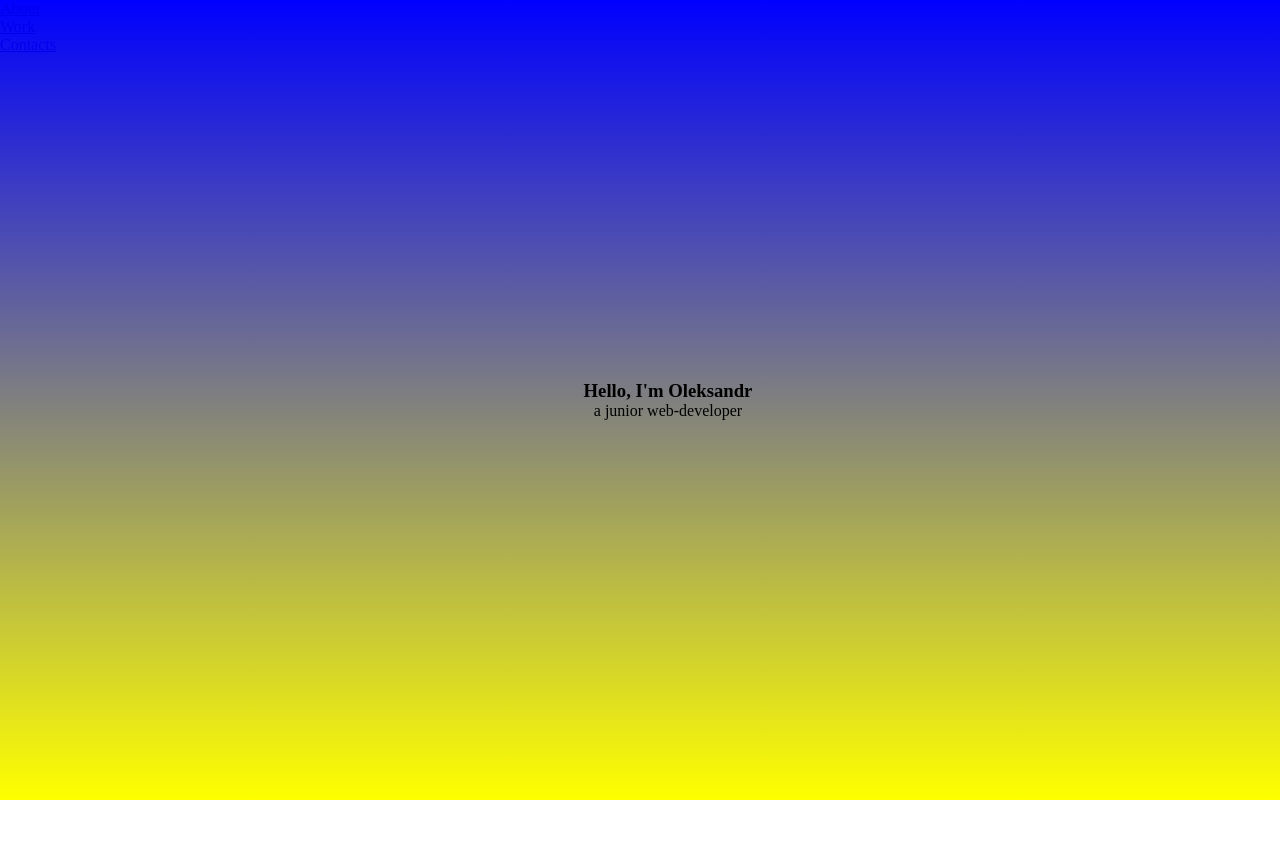
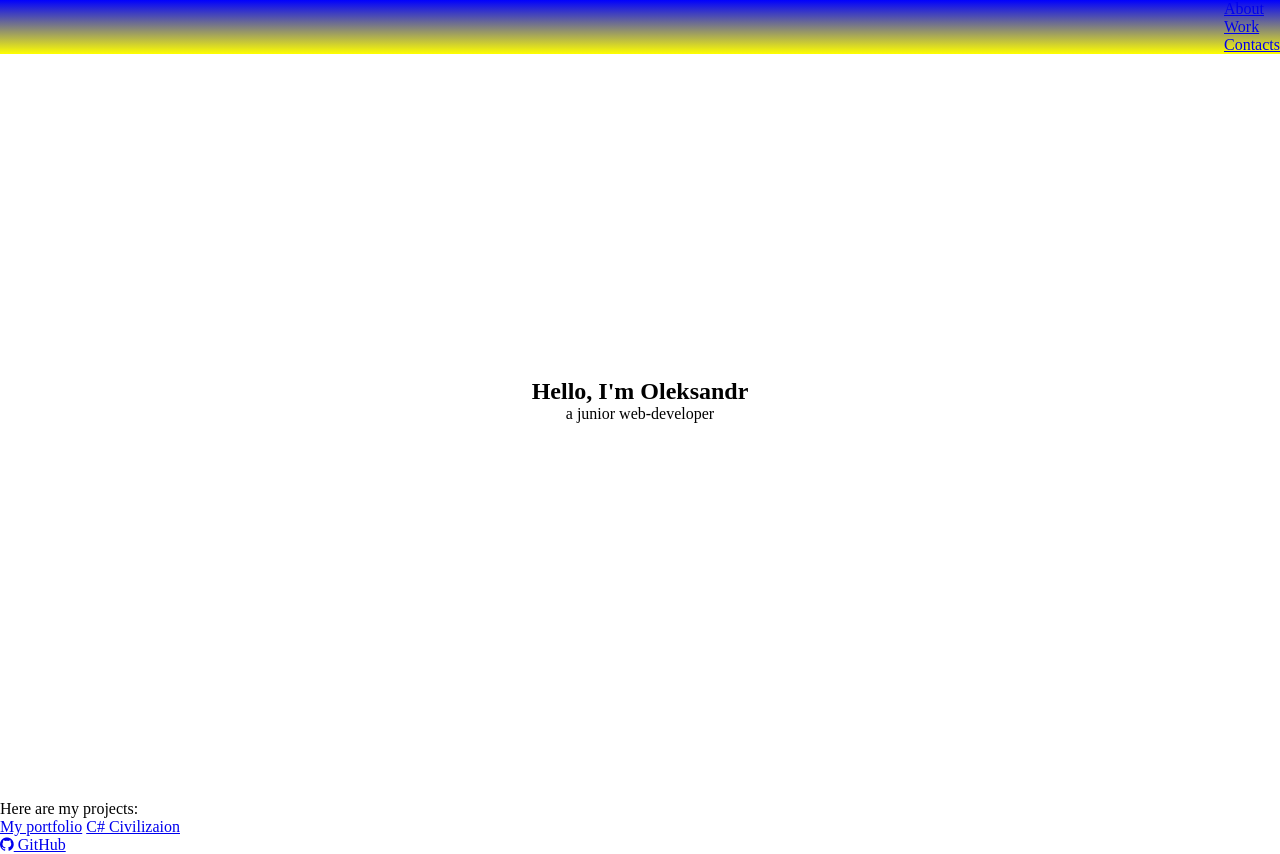
Before and after one commit to AlMihA/freecodecamp, a plain HTML site: page index.html in a window 1280 px wide. Before the commit the page ends 800 px from the top, so only its background shows below. Drawn offline with Linux system fonts and the light colour scheme.

Commit message:
Update index.html

```diff
--- a/index.html
+++ b/index.html
@@ -6,6 +6,7 @@
     <meta name="description" content="My portfolio" />
     <title>AlMihA's portfolio</title>
     <link rel="stylesheet" href="styles.css" />
+    <link rel="stylesheet" href="https://cdnjs.cloudflare.com/ajax/libs/font-awesome/4.7.0/css/font-awesome.min.css">
   </head>
   <body>
     <nav id="navbar">
@@ -14,17 +15,19 @@
         <li><a class="nav-link" href="#projects">Work</a></li>
         <li><a class="nav-link" href="#contacts">Contacts</a></li>
       </ul>
-    </navbar>
+    </nav>
     <section id="welcome-section">
       <h1>Hello, I'm Oleksandr</h1>
       <p>a junior web-developer</p>
     </section>
     <section id="projects">
-      <a class="project-tile" href="https://github.com/AlMihA/freecodecamp">
+      <p>Here are my projects:</p>
+      <a class="project-tile" href="https://github.com/AlMihA/Itea_Courses/tree/master/HomeWorks/Civilization">My portfolio</a>
+      <a class="project-tile" href="https://github.com/AlMihA/Itea_Courses/tree/master/HomeWorks/Civilization">C# Civilizaion</a>
+
     </section>
     <section id="contacts">
-      <a id="profile-link" href="https://github.com/AlMihA/freecodecamp" target="_blank">
+      <a id="profile-link" href="https://github.com/AlMihA/freecodecamp" target="_blank"><i class="fa fa-github"></i> GitHub</a>
     </section>
-
   </body>
 </html>
```
